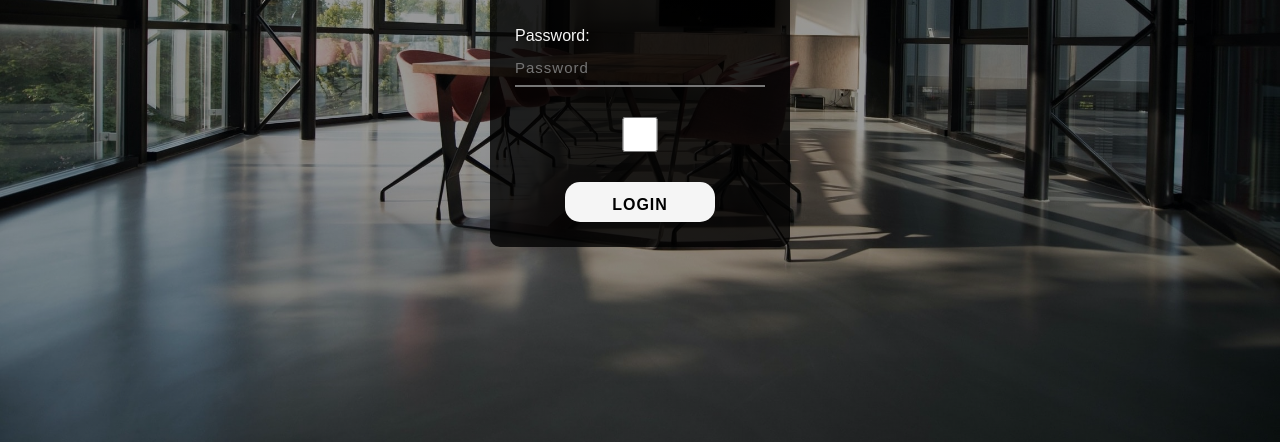
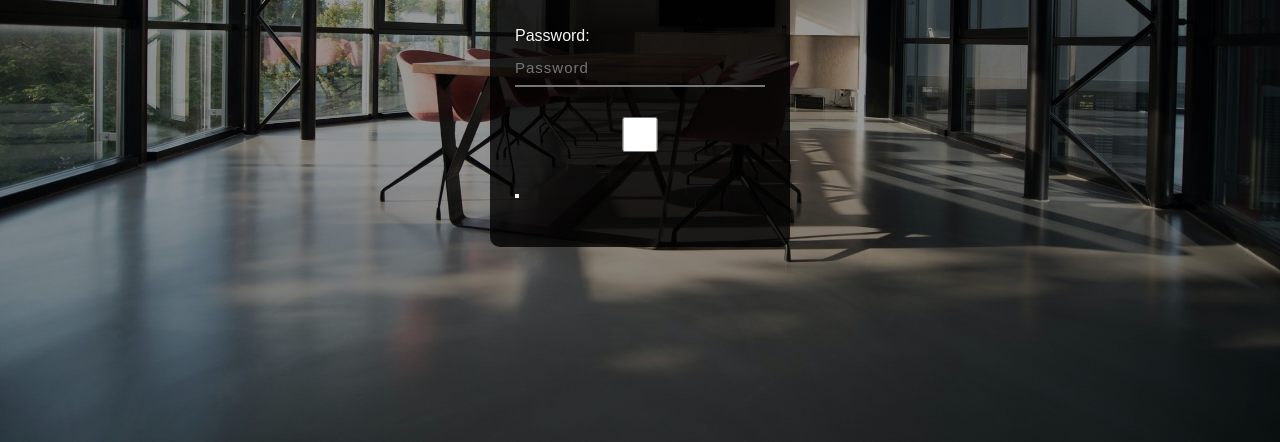
Before and after one commit to xxredgie/Activity, a website: page index.html in a window 1280 px wide. Shown: the part 358-800 px from the top of the page. Drawn offline with Linux system fonts and the light colour scheme.

Commit message:
changessssss bruh

```diff
--- a/index.html
+++ b/index.html
@@ -19,7 +19,7 @@
         <p>Password: </p>
         <input type="password" placeholder="Password" id="pass" required>
         <input type="checkbox" onclick="myfunction()">
-        <input type="submit" name="" value="LOGIN" onclick="validate()">
+        <button type="submit" name="" value="LOGIN" onclick="validate()"></button>
     </div>
 
     <div>
```
